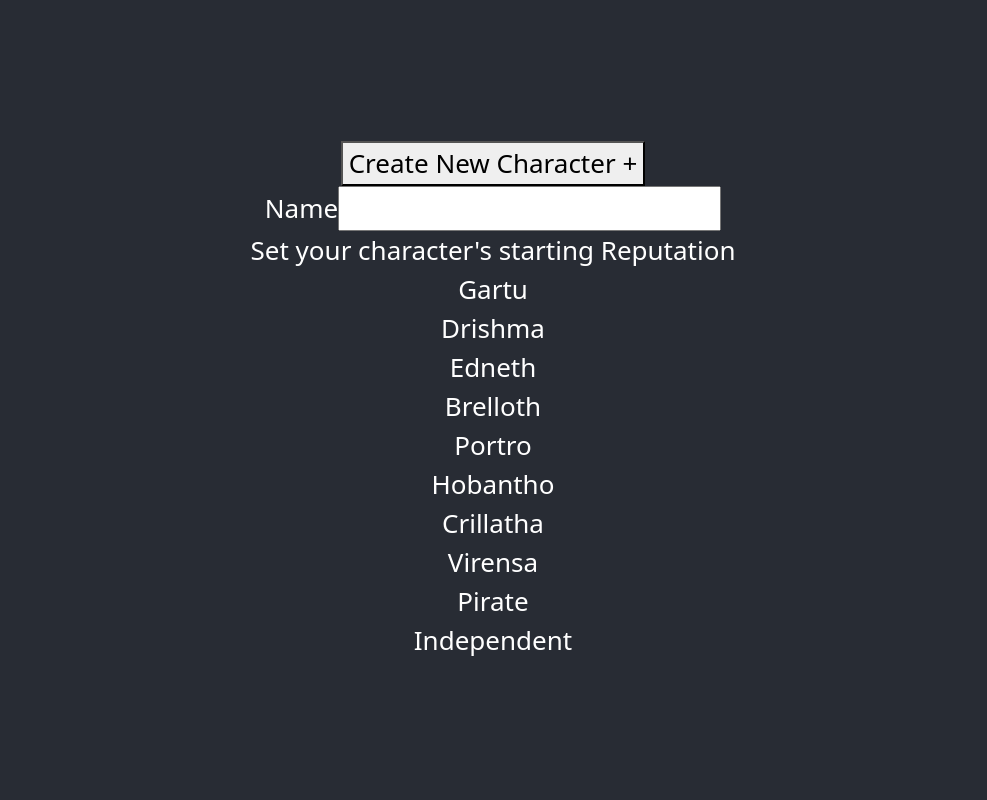
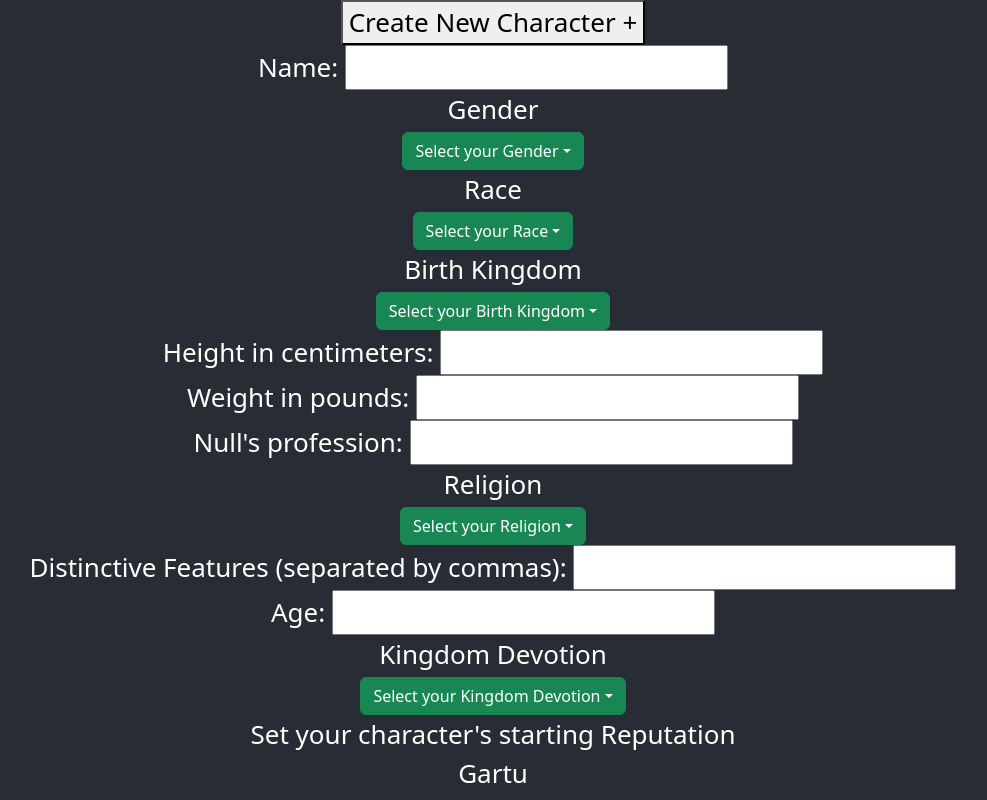
Before and after one commit to gwanunig14/crescent-sea-character-page, a React (Create React App) app: page / in a window 1280 px wide. Shown: the top 800 px of the page, without its empty margins (147-1134 px from the left). Built offline with nearby package versions, Linux system fonts and the light colour scheme.

Commit message:
Show all the things

```diff
--- a/src/CharacterCreation/CharacterCreator.tsx
+++ b/src/CharacterCreation/CharacterCreator.tsx
@@ -4,24 +4,18 @@ import PersonalPage from './PersonalPage';
 import PersonalData from '../DataTemplates/PersonalData';
 import Characteristics from '../DataTemplates/Characteristics';
 
-const pages = [
-    'personalDetails',
-    'characteristics',
-    'skills'
-]
+function CharacterCreator() {
+    const [character, setCharacter] = useState<Character>({personalDetails: null, characteristics: null, skills: null, weapons: {}, armor: {}})
 
-function CharacterCreator() {
-    const [character, setCharacter] = useState<Character>()
-    const [pageNumber, setPageNumber] = useState(0)
 
-    // const setCharacterData = (pageData: PersonalData | Characteristics | Skills) => {
-    //     Object.keys(pageData).forEach(k => {
-    //         setCharacter(character[pages[pageNumber]] = pageData[k])
-    //         setPageNumber(pageNumber + 1)
-    //     })
-    // }
+    const setCharacterData = (pageData: PersonalData | Characteristics | Skills, step: keyof Character) => {
+        setCharacter((prevState) => ({
+            ...prevState,
+            [step]: pageData,
+            }))
+    }
 
-    return PersonalPage()
+    return PersonalPage(setCharacterData)
 }
 
 export default CharacterCreator;
--- a/src/CharacterCreation/PersonalPage.tsx
+++ b/src/CharacterCreation/PersonalPage.tsx
@@ -4,8 +4,10 @@ import TextInput from '../Views/TextInput';
 import DropdownSelector from '../Views/DropdownSelector';
 import KingdomReputations, { Reputation } from '../DataTemplates/KingdomReputations';
 import { Capitalize } from '../Strings';
+import { Button } from 'react-bootstrap';
+import { Character } from '../DataTemplates/CharacterObject';
 
-export default function PersonalPage() {
+export default function PersonalPage(submitPersonalData: (pd: PersonalData, name: keyof Character) => void ) {
     const [personalData, setPersonalData] = useState<PersonalData>(newCharacterPersonalDetails)
 
     function setField<K extends keyof PersonalData>(key: K, stringData: PersonalData[K] | Reputation): void {
@@ -15,18 +17,18 @@ export default function PersonalPage() {
           }));
     }
 
-    const textDataField = (name: string, dataKey: keyof PersonalData, show: boolean) => TextInput(name, dataKey, show, setField)
+    const textDataField = (name: string, dataKey: keyof PersonalData) => TextInput(name, dataKey, setField)
 
-    const dropdownDataField = (name: string, dataKey: keyof PersonalData, show: boolean, optionList: string[]) => DropdownSelector(name, dataKey, show, optionList, setField)
+    const dropdownDataField = (name: string, dataKey: keyof PersonalData, optionList: string[]) => DropdownSelector(name, dataKey, optionList, setField)
 
-    const distinctiveFeatureDataField = () => TextInput('Distinctive Features (separated by commas)', 'distinctiveFeatures', showField('religion'), (value: string) => {
+    const distinctiveFeatureDataField = () => TextInput('Distinctive Features (separated by commas)', 'distinctiveFeatures', (value: string) => {
         const features = value.split(',');
         setField('distinctiveFeatures' as keyof PersonalData, features as string[]);
       })
 
 
     const startingLoyalty = (kingdom: keyof KingdomReputations) =>
-        DropdownSelector('reputation', 'kingdomReputations', showField('kingdomLoyalty'), ['friendly', 'none', 'aware', 'dislike'], (key, stringData) => {
+        DropdownSelector('reputation', 'kingdomReputations', ['friendly', 'none', 'aware', 'dislike'], (key, stringData) => {
             setPersonalData((prevState) => ({
                 ...prevState,
                 kingdomReputations: {
@@ -39,32 +41,32 @@ export default function PersonalPage() {
 
     const arrayMap = (array: any) => Object.keys(array).map(k => array[k])
 
-    const showField = (valueCheck: keyof PersonalData) => personalData[valueCheck] !== null
-
     return (
         <div>
-            {textDataField('Name', 'characterName', true)}
-            {dropdownDataField('Gender','gender', showField('characterName'), arrayMap(Genders))}
-            {dropdownDataField('Race', 'race', showField('gender'), arrayMap(Races))}
-            {dropdownDataField('Birth Kingdom', 'kingdomBirth', showField('race'), arrayMap(Kingdoms))}
-            {textDataField('Height in centimeters', 'height', showField('kingdomBirth'))}
-            {textDataField('Weight in pounds', 'weight', showField('height'))}
-            {textDataField("Character's profession", 'startingProfession', showField('weight'))}
-            {dropdownDataField('Religion', 'religion', showField('startingProfession'), arrayMap(Religions))}
+            {textDataField('Name', 'characterName')}
+            {dropdownDataField('Gender','gender', arrayMap(Genders))}
+            {dropdownDataField('Race', 'race', arrayMap(Races))}
+            {dropdownDataField('Birth Kingdom', 'kingdomBirth', arrayMap(Kingdoms))}
+            {textDataField('Height in centimeters', 'height')}
+            {textDataField('Weight in pounds', 'weight')}
+            {textDataField(personalData.characterName + "'s profession", 'startingProfession')}
+            {dropdownDataField('Religion', 'religion', arrayMap(Religions))}
             {distinctiveFeatureDataField()}
-            {textDataField('Age', 'age', showField('distinctiveFeatures'))}
-            {dropdownDataField('Kingdom Devotion', 'kingdomLoyalty',showField('age'), arrayMap(Kingdoms))}
+            {textDataField('Age', 'age')}
+            {dropdownDataField('Kingdom Devotion', 'kingdomLoyalty', arrayMap(Kingdoms))}
             {
                 <div>
-                    <div>Set your character's starting Reputation</div>
+                    {<div>Set your character's starting Reputation</div>}
                     {Object.keys(Kingdoms).map((k) => (
                         <div key={k}>
-                            <div>{Capitalize(Kingdoms[k as keyof typeof Kingdoms])}</div>
+                            {<div>{Capitalize(Kingdoms[k as keyof typeof Kingdoms])}</div>}
                             {startingLoyalty(Kingdoms[k as keyof typeof Kingdoms] as keyof KingdomReputations)}
                         </div>
                     ))}
+                    <Button onClick={() => submitPersonalData(personalData, 'personalDetails')} title='Next'/>
                 </div>
             }
+
         </div>
     )
 }
--- a/src/DataTemplates/CharacterObject.tsx
+++ b/src/DataTemplates/CharacterObject.tsx
@@ -17,9 +17,9 @@ export interface Skills {
 }
 
 export interface Character {
-    personalDetails: PersonalData;
-    characteristics: Characteristics;
-    skills: Skills;
+    personalDetails: PersonalData | null;
+    characteristics: Characteristics | null;
+    skills: Skills | null;
     armor: {}
     weapons: {}
 }
--- a/src/Views/DropdownSelector.tsx
+++ b/src/Views/DropdownSelector.tsx
@@ -8,7 +8,6 @@ import { Capitalize } from '../Strings';
 
 export default function DropdownSelector(name: string,
     dataKey: keyof PersonalData,
-    show: boolean,
     options: string[],
     returnText: <K extends keyof PersonalData>(key: K, value: PersonalData[K] | Reputation) => void) {
     const [selectedValue, setSelectedValue] = useState('Select your ' + name);
@@ -19,7 +18,6 @@ export default function DropdownSelector(name: string,
     };
 
     return (
-        show && (
           <div>
             {name}
             <Dropdown onSelect={handleSelect}>
@@ -35,6 +33,5 @@ export default function DropdownSelector(name: string,
               </Dropdown.Menu>
             </Dropdown>
           </div>
-        )
       );
   }
--- a/src/Views/TextInput.tsx
+++ b/src/Views/TextInput.tsx
@@ -2,7 +2,7 @@ import React from 'react';
 import PersonalData from '../DataTemplates/PersonalData';
 import { Capitalize } from '../Strings';
 
-export default function TextInput(fieldName: string, dataKey: keyof PersonalData, show: boolean, returnText: <K extends keyof PersonalData>(key: K, value: PersonalData[K]) => void) {
+export default function TextInput(fieldName: string, dataKey: keyof PersonalData, returnText: <K extends keyof PersonalData>(key: K, value: PersonalData[K]) => void) {
 
     const enterPressed = (event: any) => {
         if (event.key === 'Enter') {
@@ -11,8 +11,8 @@ export default function TextInput(fieldName: string, dataKey: keyof PersonalData
     }
 
     return (
-        show && <div>
-            {Capitalize(fieldName)}
+        <div>
+            {Capitalize(fieldName) + ': '}
             <input type='text' onKeyDown={enterPressed}/>
         </div>
     )
```
Also changed, not shown: src/DataTemplates/Characteristics.tsx (+23 -1 lines).
